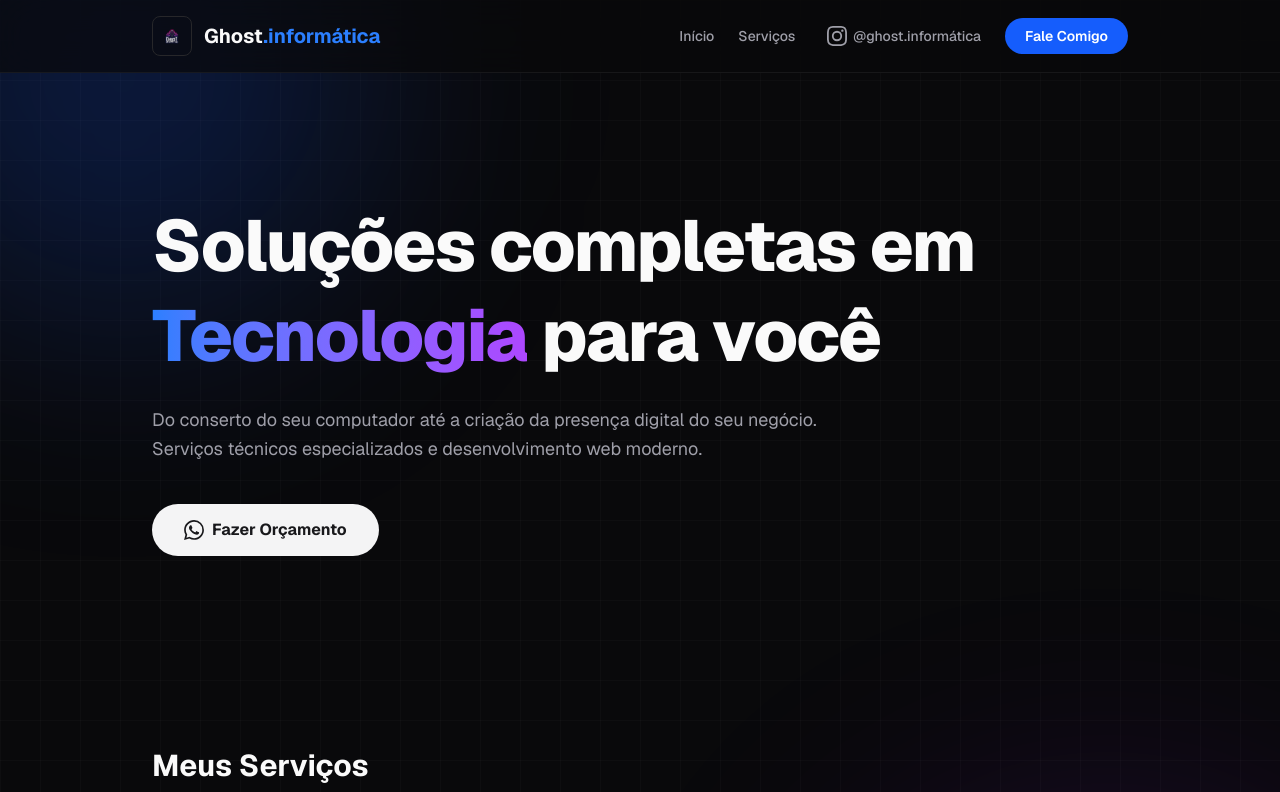
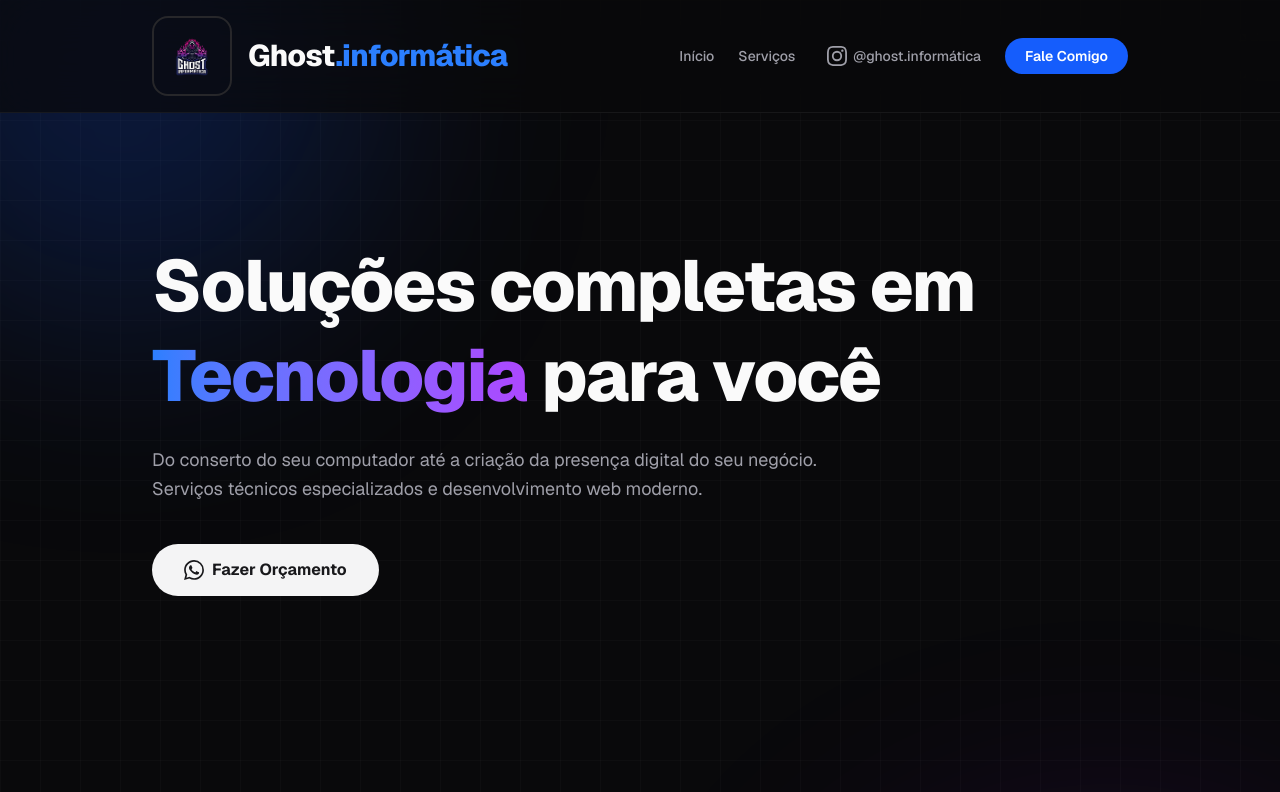
Before and after one commit to T0M3N05/meu-site, a Next.js app: page / in a window 1280 px wide. Shown: the top 792 px of the page. Built offline with nearby package versions, Linux system fonts and the light colour scheme.

Commit message:
Logo alterada4

```diff
--- a/app/page.tsx
+++ b/app/page.tsx
@@ -96,17 +96,23 @@ export default function Home() {
         <div className="max-w-5xl mx-auto px-6 py-4 flex justify-between items-center relative z-10">
 
 
-          <div className="text-xl font-bold flex items-center gap-3 cursor-pointer group">
-            <div className="relative w-10 h-10 overflow-hidden rounded-lg border border-zinc-800 group-hover:border-blue-500/50 transition-colors">
+          <div className="text-xl font-bold flex items-center gap-4 cursor-pointer group">
+
+        <div className="relative w-20 h-20 overflow-hidden rounded-2xl border-2 border-zinc-800 group-hover:border-blue-500/50 group-hover:shadow-[0_0_15px_-3px_rgba(59,130,246,0.3)] transition-all duration-300">
           <Image
           src="/logo-ghost.png"
           alt="Logo Ghost Informática"
           fill
-                className="object-contain p-1"
+          className="object-contain"
+          sizes="(max-width: 80px) 100vw, 80px"
+          priority
           />
       </div>
-            <span className="hidden sm:block">Ghost<span className="text-blue-500">.informática</span></span>
-            <span className="sm:hidden">Ghost</span>
+
+  <span className="hidden sm:block text-2xl md:text-3xl font-extrabold tracking-tight">
+    Ghost<span className="text-blue-500">.informática</span>
+  </span>
+  <span className="sm:hidden text-2xl font-bold">Ghost</span>
 </div>
 
           <div className="flex items-center gap-4 md:gap-6">
```
Lines whose indentation alone changed are shown as unchanged.
